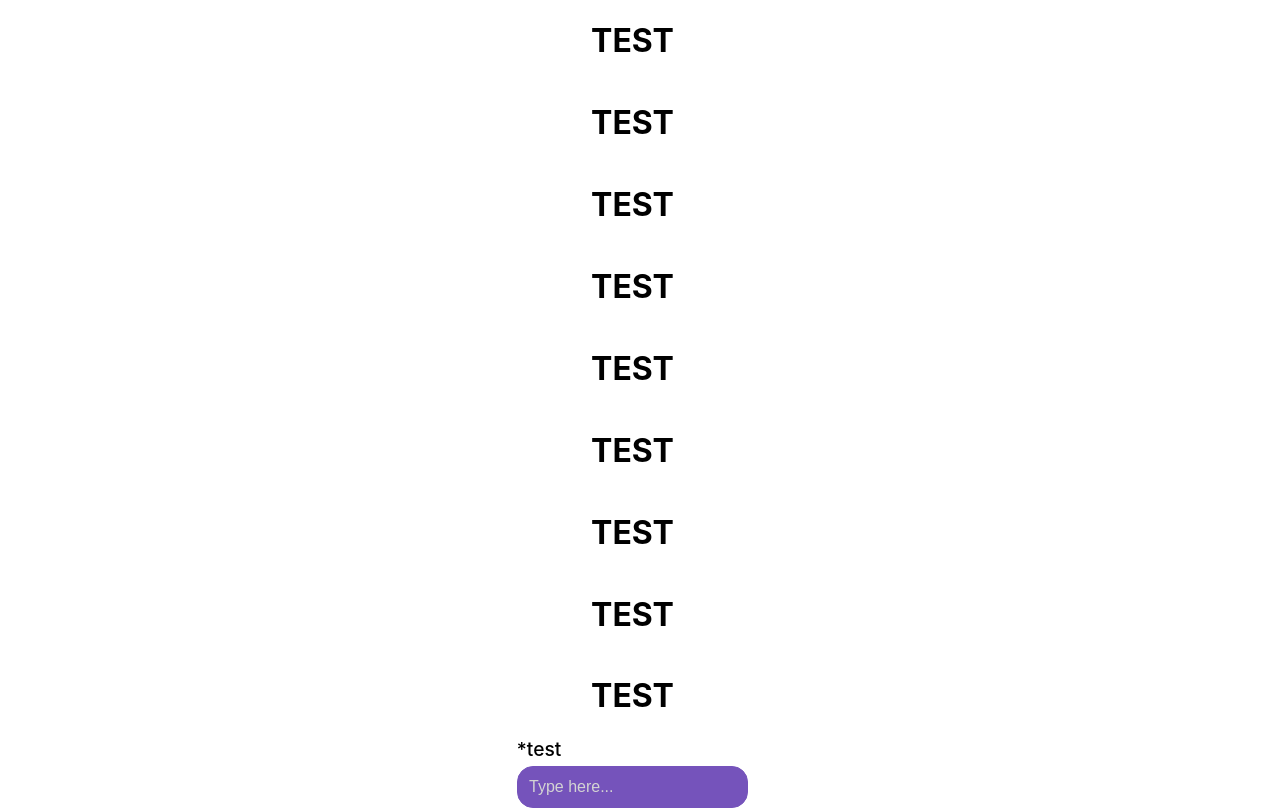
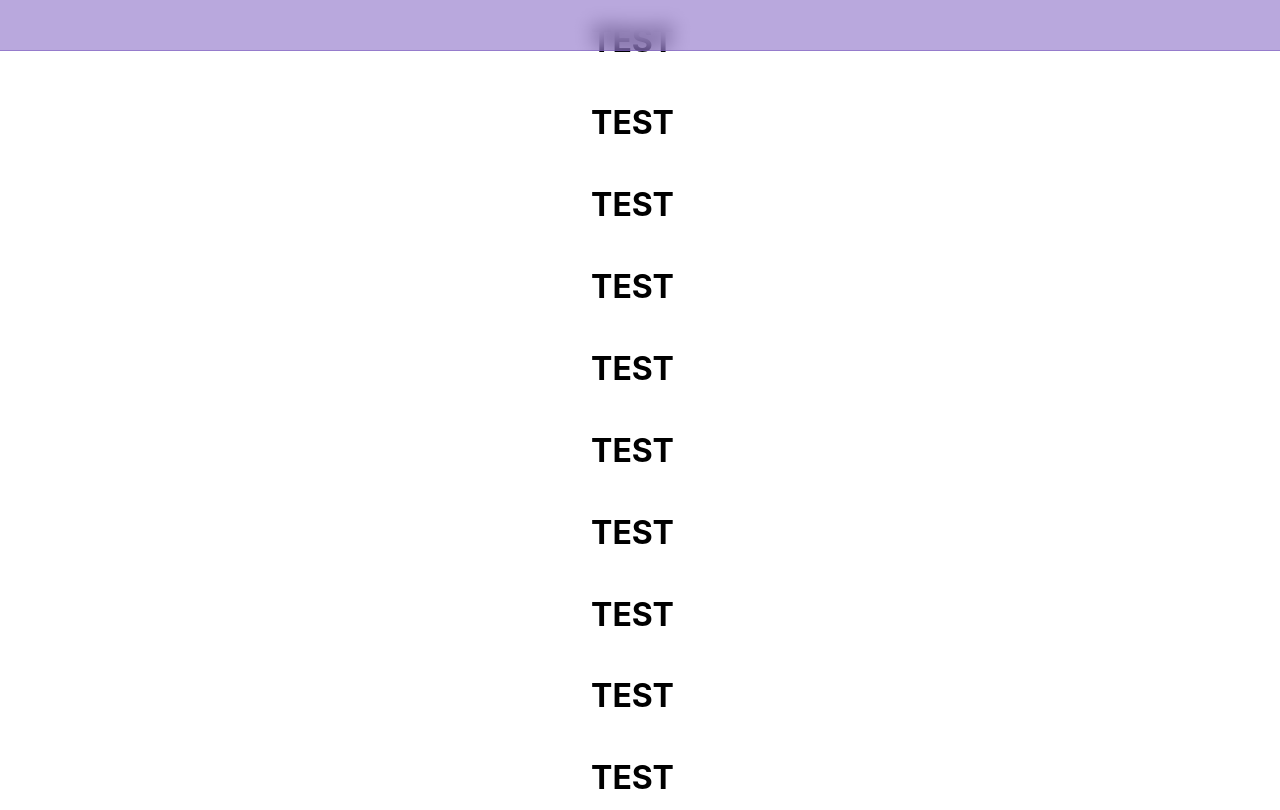
Before and after one commit to thuner2007/ColinsSDX, a React (Create React App) app: page / in a window 1280 px wide. Shown: the top 810 px of the page. Built offline with nearby package versions, Linux system fonts and the light colour scheme.

Commit message:
fix: navbarnormal1

```diff
--- a/src/App.tsx
+++ b/src/App.tsx
@@ -8,6 +8,7 @@ import SimpleCheckbox1 from "./components/Checkboxes/SimpleCheckbox1/SimpleCheck
 import SimpleVerticalDropdown from "./components/Dropdowns/SimpleVerticalDropdown/SimpleVerticalDropdown.tsx";
 import SimpleBigTextInputWithRequired from "./components/InputFields/SimpleBigTextInputWithRequired/SimpleBigTextInputWithRequired.tsx";
 import SimpleInputWithRequired from "./components/InputFields/SimpleInputWithRequired/SimpleInputWithRequired.tsx";
+import NavBarNormal1 from "./components/NavBars/NavBarNormal1/NavBarNormal1.tsx";
 function App() {
   const [show, setShow] = useState(false);
   const consoleLogHey = () => {
@@ -24,7 +25,7 @@ function App() {
       <h1>TEST</h1>
       <h1>TEST</h1>
       <h1>TEST</h1>
-      <SimpleInputWithRequired label="test" required={true} />
+      <NavBarNormal1 />
       <h1>TEST</h1>
       <h1>TEST</h1>
       <h1>TEST</h1>
--- a/src/components/NavBars/NavBarNormal1/NavBarNormal1.css
+++ b/src/components/NavBars/NavBarNormal1/NavBarNormal1.css
@@ -5,17 +5,8 @@
 
   z-index: 1000;
 
-  width: 100vw;
-  height: 5vh;
-
-  backdrop-filter: blur(5px);
-
-  background-color: rgba(193, 193, 193, 0.388);
-  border-bottom: 1px solid black;
-
   display: flex;
   align-items: center;
-  justify-content: space-between;
 }
 
 .itemNavBarNormal1 {
--- a/src/components/NavBars/NavBarNormal1/NavBarNormal1.tsx
+++ b/src/components/NavBars/NavBarNormal1/NavBarNormal1.tsx
@@ -1,5 +1,5 @@
-import React from 'react';
-import './NavBarNormal1.css';
+import React from "react";
+import "./NavBarNormal1.css";
 
 interface Item {
   src: string;
@@ -8,19 +8,17 @@ interface Item {
   onclick?: () => void;
 }
 
-type JustifyContentOptions = 'center' | 'space-between';
+type JustifyContentOptions = "center" | "space-between";
 
 interface NavBarNormal1Props {
   height?: string;
   bgColor?: string;
   items?: Item[];
   itemSize?: string;
-  disableBorder?: boolean;
-  borderColor?: string;
-  borderWidth?: string;
-  bgBlur?: string;
+  bgBlur?: number;
   justifyContent?: JustifyContentOptions;
-  calcScrollBar?: boolean;
+  calcScrollBar?: string;
+  borderButtom?: string;
 }
 
 const NavBarNormal1: React.FC<NavBarNormal1Props> = ({
@@ -28,41 +26,33 @@ const NavBarNormal1: React.FC<NavBarNormal1Props> = ({
   bgColor,
   items,
   itemSize,
-  disableBorder,
   bgBlur,
   justifyContent,
-  borderColor,
-  borderWidth,
   calcScrollBar,
+  borderButtom,
 }) => {
   return (
     <div
       style={{
-        width: calcScrollBar === true ? 'calc(100vw - 10px)' : '100vw',
-        height: height,
-        backgroundColor: bgColor,
-        borderBottom: disableBorder
-          ? 'none'
-          : borderColor && !borderWidth
-          ? '1px solid ' + borderColor
-          : !borderColor && borderWidth
-          ? borderWidth + ' solid black'
-          : borderWidth + ' solid ' + borderColor,
-        backdropFilter: bgBlur ? `blur(${bgBlur})` : undefined,
-        justifyContent: justifyContent,
+        width: `calc(100vw - ${calcScrollBar || "0px"})`,
+        height: height || "50px",
+        backgroundColor: bgColor || "rgba(117, 83, 187, 0.5)",
+        backdropFilter: bgBlur ? `blur(${bgBlur})` : "blur(10px)",
+        justifyContent: justifyContent || "space-between",
+        borderBottom: borderButtom || "1px solid rgba(117, 83, 187, 0.5)",
       }}
       className="mainDivNavBarNormal1"
     >
       {items &&
         items.map((item, index) => (
           <img
-            alt={item.alt ? item.alt : 'item' + index}
+            alt={item.alt ? item.alt : "item" + index}
             src={item.src}
             key={index}
             style={{
               width: itemSize,
               height: itemSize,
-              cursor: item.hover ? 'default' : undefined,
+              cursor: item.hover ? "default" : undefined,
             }}
             className="itemNavBarNormal1"
             onClick={item.onclick ? item.onclick : () => {}}
```
